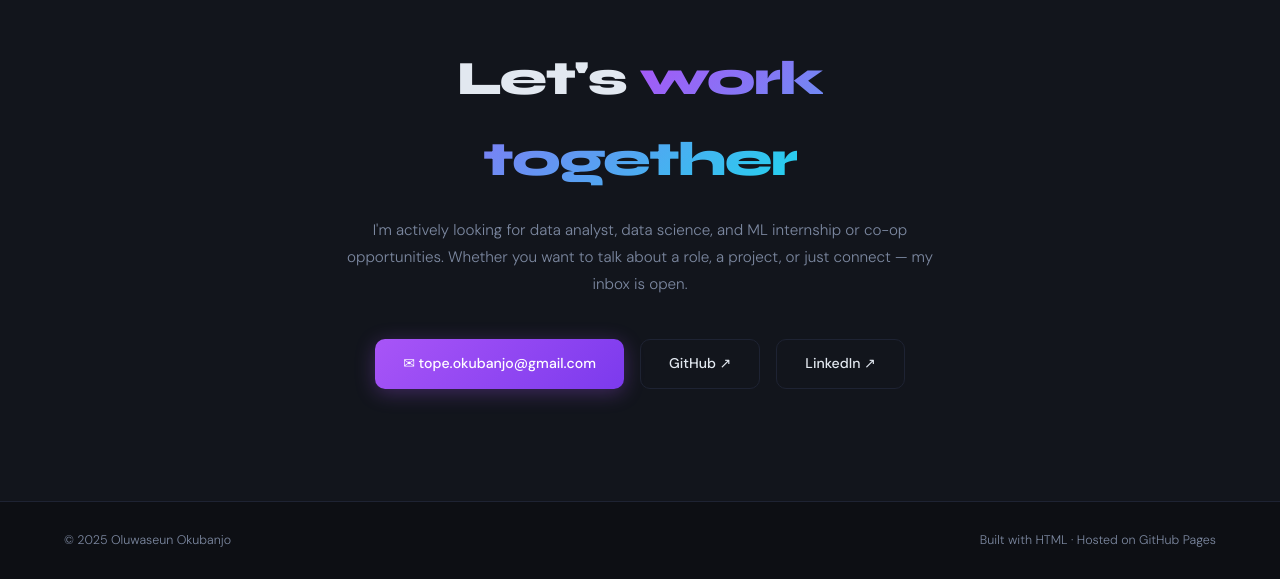
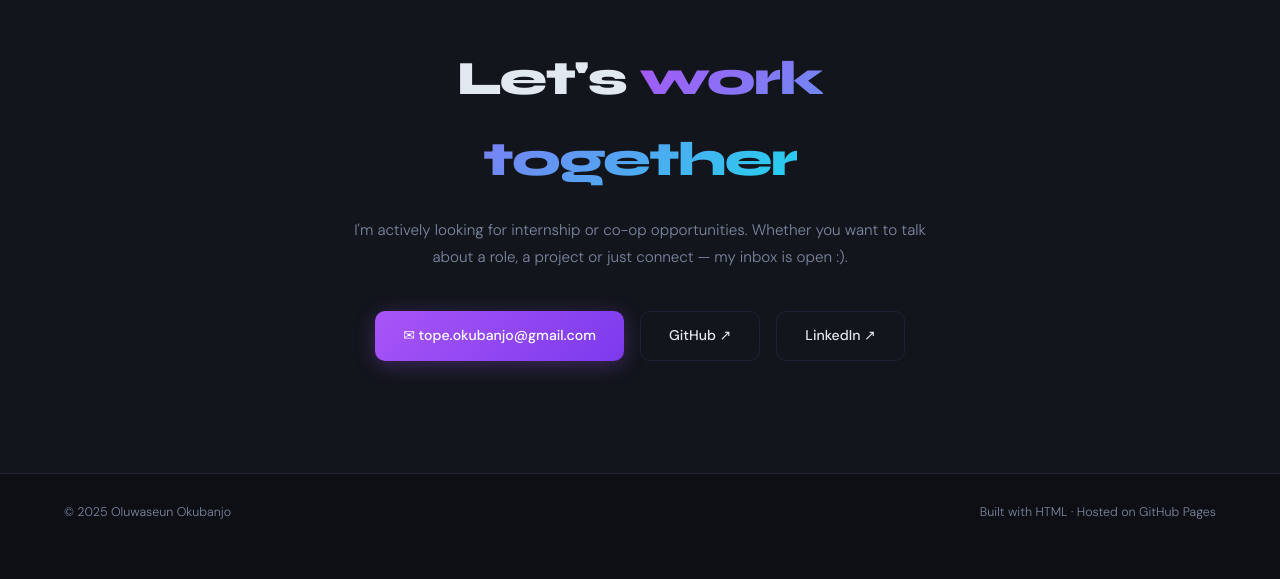
Before and after one commit to topeokubanjo-eng/topeokubanjo-eng.github.io, a plain HTML site: page index.html in a window 1280 px wide. Shown: the part 4321-4900 px from the top of the page. After the commit the page ends 4873 px from the top, so only its background shows below. Drawn offline with Linux system fonts and the light colour scheme.

Commit message:
Update index.html

```diff
--- a/index.html
+++ b/index.html
@@ -1149,8 +1149,8 @@
       <div class="contact-inner reveal">
         <h2 class="contact-title">Let's <span>work together</span></h2>
         <p class="contact-sub">
-          I'm actively looking for data analyst, data science, and ML internship or co-op opportunities.
-          Whether you want to talk about a role, a project, or just connect — my inbox is open.
+          I'm actively looking for internship or co-op opportunities.
+          Whether you want to talk about a role, a project or just connect — my inbox is open :).
         </p>
         <div class="contact-links">
         <a href="mailto:tope.okubanjo&#64;gmail.com" class="contact-link primary">
```
